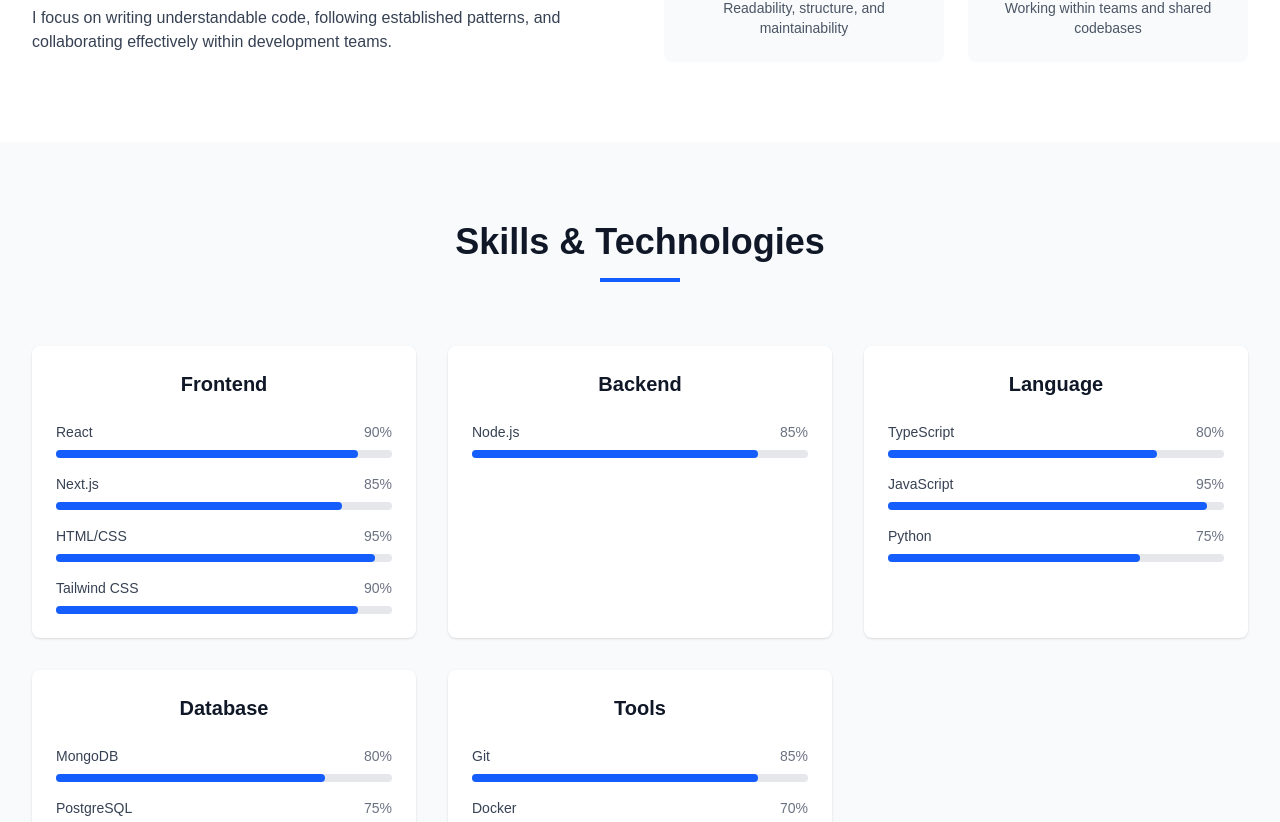
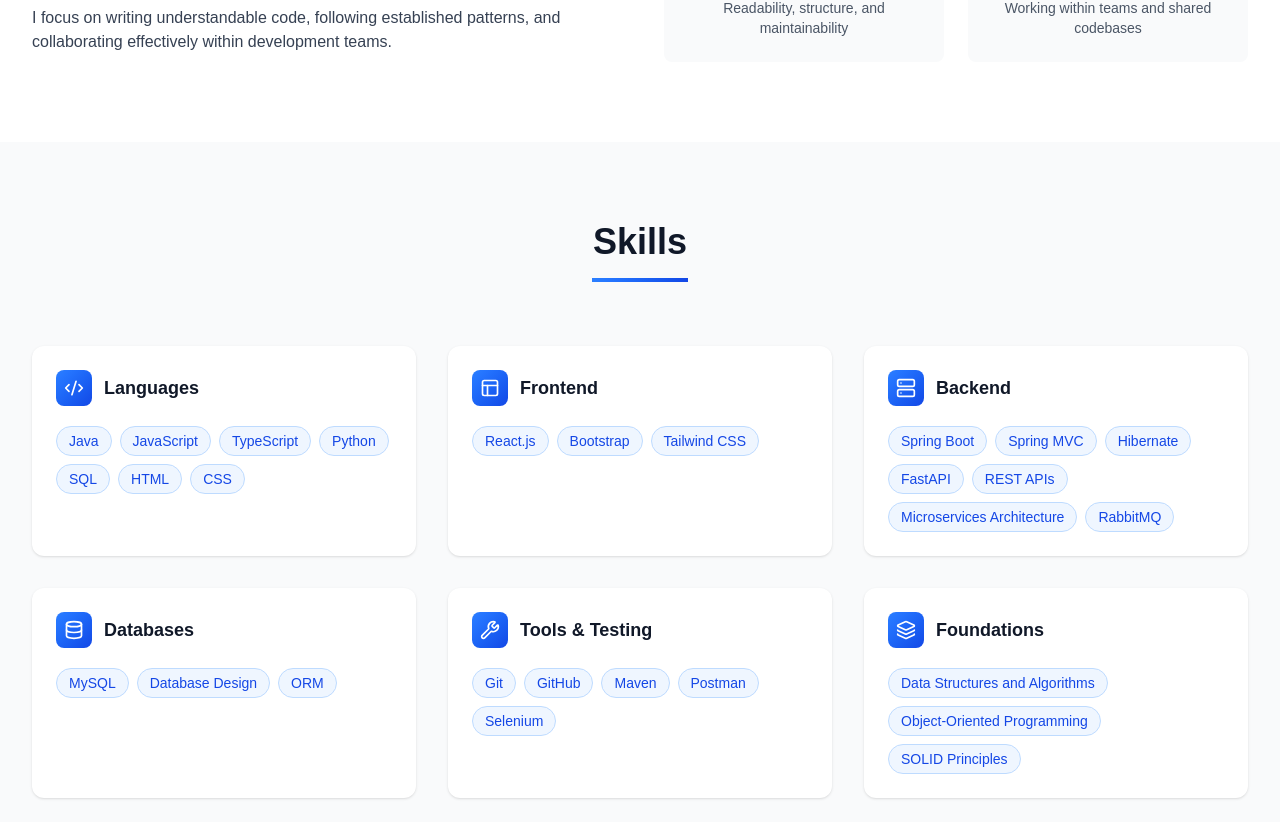
Before and after one commit to Dhanush653/portfolio, a Next.js app: page / in a window 1280 px wide. Shown: the part 1278-2100 px from the top of the page. Built offline with nearby package versions, Linux system fonts and the light colour scheme.

Commit message:
Added skills page

```diff
--- a/components/sections/skill.tsx
+++ b/components/sections/skill.tsx
@@ -1,14 +1,88 @@
 "use client";
 
 import { motion } from "framer-motion";
-import { skills } from "@/data/skills";
+import {
+  Code2,
+  Layout,
+  Server,
+  Database,
+  Wrench,
+  Layers,
+} from "lucide-react";
+
+const skillGroups = [
+  {
+    title: "Languages",
+    icon: Code2,
+    skills: [
+      "Java",
+      "JavaScript",
+      "TypeScript",
+      "Python",
+      "SQL",
+      "HTML",
+      "CSS",
+    ],
+  },
+  {
+    title: "Frontend",
+    icon: Layout,
+    skills: [
+      "React.js",
+      "Bootstrap",
+      "Tailwind CSS",
+    ],
+  },
+  {
+    title: "Backend",
+    icon: Server,
+    skills: [
+      "Spring Boot",
+      "Spring MVC",
+      "Hibernate",
+      "FastAPI",
+      "REST APIs",
+      "Microservices Architecture",
+      "RabbitMQ",
+    ],
+  },
+  {
+    title: "Databases",
+    icon: Database,
+    skills: [
+      "MySQL",
+      "Database Design",
+      "ORM",
+    ],
+  },
+  {
+    title: "Tools & Testing",
+    icon: Wrench,
+    skills: [
+      "Git",
+      "GitHub",
+      "Maven",
+      "Postman",
+      "Selenium",
+    ],
+  },
+  {
+    title: "Foundations",
+    icon: Layers,
+    skills: [
+      "Data Structures and Algorithms",
+      "Object-Oriented Programming",
+      "SOLID Principles",
+    ],
+  },
+];
 
 export default function Skills() {
-  const categories = ["Frontend", "Backend", "Language", "Database", "Tools"];
+  return (
+    <section className="py-20 bg-gray-50">
+      <div className="max-w-7xl mx-auto px-4 sm:px-6 lg:px-8">
 
-  return (
-    <div className="py-20 bg-gray-50">
-      <div className="max-w-7xl mx-auto px-4 sm:px-6 lg:px-8">
+        {/* Heading */}
         <motion.div
           initial={{ opacity: 0, y: 20 }}
           whileInView={{ opacity: 1, y: 0 }}
@@ -16,46 +90,61 @@
           viewport={{ once: true }}
           className="text-center mb-16"
         >
-          <h2 className="text-3xl md:text-4xl font-bold text-gray-900 mb-4">Skills & Technologies</h2>
-          <div className="w-20 h-1 bg-blue-600 mx-auto"></div>
+          <h2 className="text-3xl md:text-4xl font-bold text-gray-900 mb-4">
+            Skills
+          </h2>
+          <div className="w-24 h-1 bg-gradient-to-r from-blue-500 to-blue-700 mx-auto" />
         </motion.div>
 
+        {/* Cards */}
         <div className="grid grid-cols-1 md:grid-cols-2 lg:grid-cols-3 gap-8">
-          {categories.map((category, categoryIndex) => (
+          {skillGroups.map((group, index) => {
+            const Icon = group.icon;
+
+            return (
               <motion.div
-              key={category}
+                key={group.title}
                 initial={{ opacity: 0, y: 20 }}
                 whileInView={{ opacity: 1, y: 0 }}
-              transition={{ duration: 0.6, delay: categoryIndex * 0.1 }}
+                transition={{ duration: 0.6, delay: index * 0.1 }}
                 viewport={{ once: true }}
-              className="bg-white p-6 rounded-lg shadow-sm"
+                className="
+                  relative bg-white rounded-xl p-6
+                  shadow-sm hover:shadow-lg
+                  transition-all
+                "
               >
-              <h3 className="text-xl font-semibold text-gray-900 mb-6 text-center">{category}</h3>
-              <div className="space-y-4">
-                {skills
-                  .filter(skill => skill.category === category)
-                  .map((skill, skillIndex) => (
-                    <div key={skill.name}>
-                      <div className="flex justify-between mb-2">
-                        <span className="text-sm font-medium text-gray-700">{skill.name}</span>
-                        <span className="text-sm text-gray-500">{skill.level}%</span>
+                {/* Header */}
+                <div className="flex items-center gap-3 mb-5">
+                  <div className="p-2 rounded-lg bg-gradient-to-br from-blue-500 to-blue-700 text-white">
+                    <Icon size={20} />
                   </div>
-                      <div className="w-full bg-gray-200 rounded-full h-2">
-                        <motion.div
-                          initial={{ width: 0 }}
-                          whileInView={{ width: `${skill.level}%` }}
-                          transition={{ duration: 1, delay: skillIndex * 0.1 }}
-                          viewport={{ once: true }}
-                          className="bg-blue-600 h-2 rounded-full"
-                        />
+                  <h3 className="text-lg font-semibold text-gray-900">
+                    {group.title}
+                  </h3>
                 </div>
-                    </div>
+
+                {/* Skill Pills */}
+                <div className="flex flex-wrap gap-2">
+                  {group.skills.map((skill) => (
+                    <span
+                      key={skill}
+                      className="
+                        px-3 py-1 text-sm rounded-full
+                        border border-blue-200
+                        text-blue-700 bg-blue-50
+                      "
+                    >
+                      {skill}
+                    </span>
                   ))}
                 </div>
               </motion.div>
-          ))}
+            );
+          })}
         </div>
+
       </div>
-    </div>
+    </section>
   );
 }
--- a/package.json
+++ b/package.json
@@ -10,6 +10,7 @@
   },
   "dependencies": {
     "framer-motion": "^12.23.26",
+    "lucide-react": "^0.562.0",
     "next": "16.1.0",
     "react": "19.2.3",
     "react-dom": "19.2.3"
```
Also changed, not shown: 1 other file (tests, documents, lock files or other folders). Lines whose indentation alone changed are shown as unchanged.
